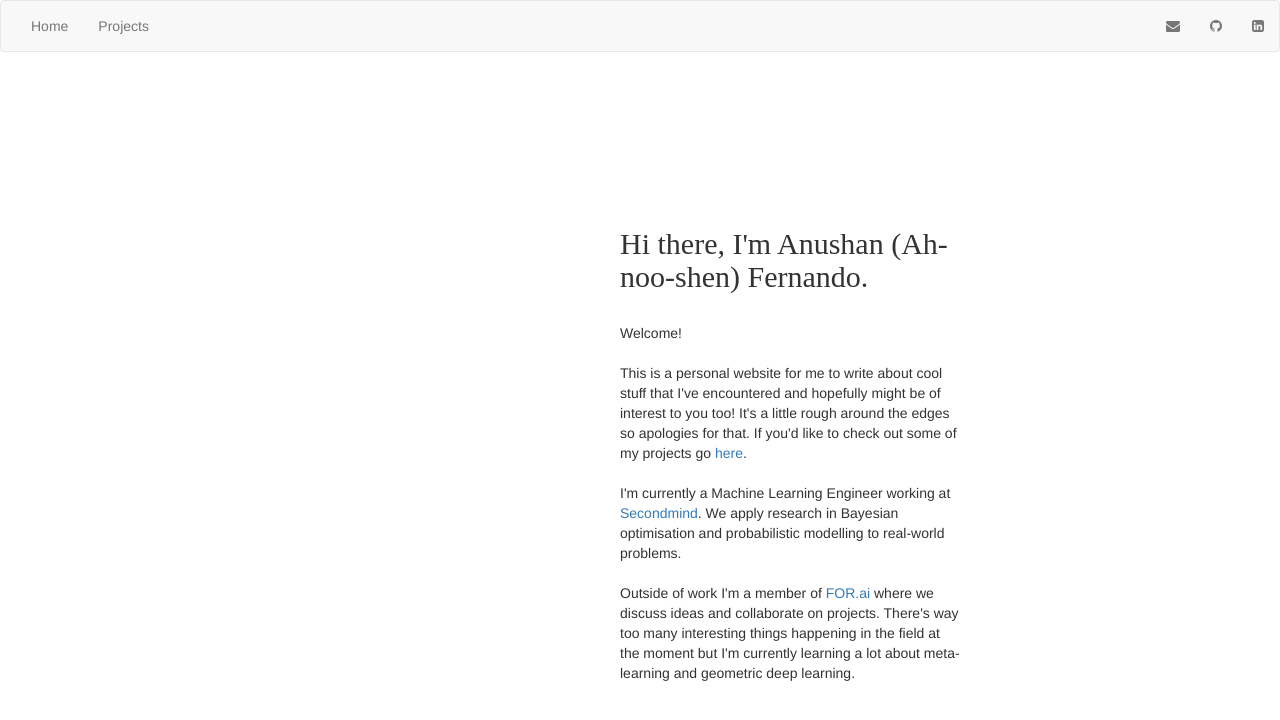
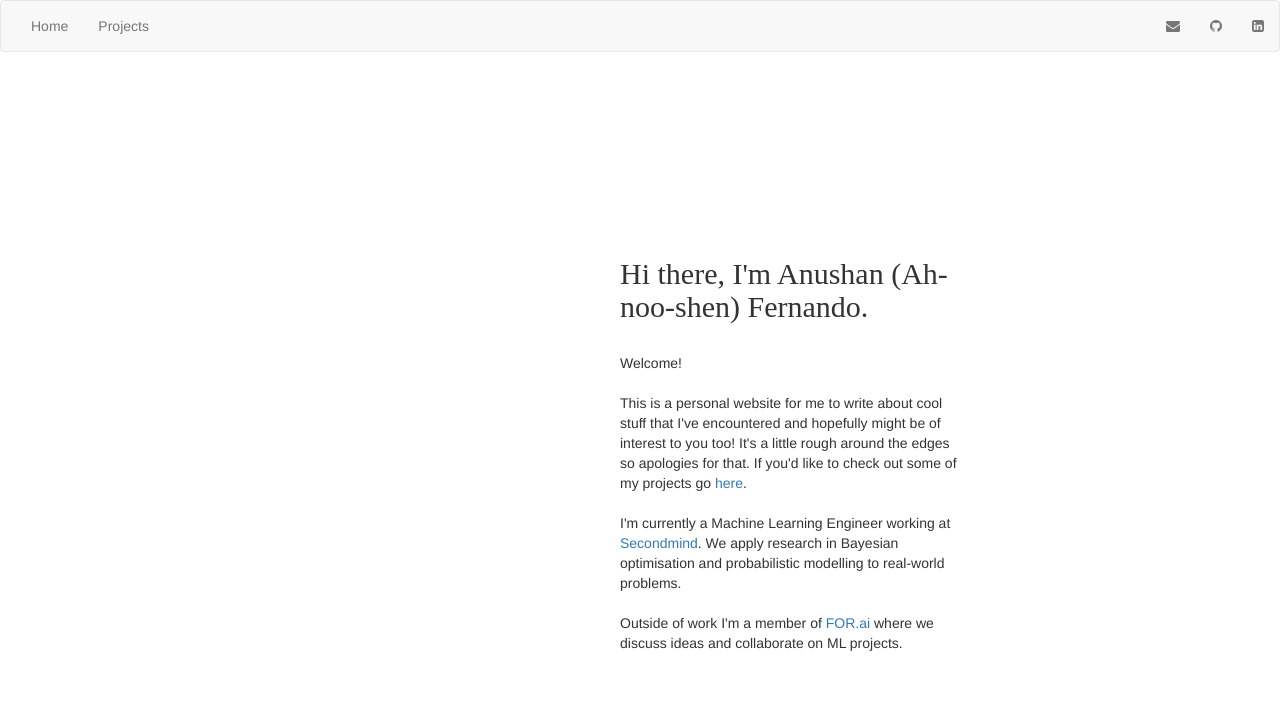
Before and after one commit to Nush395/Nush395.github.io, a Jekyll site: the page built from index.html, in a window 1280 px wide. Shown: the top 720 px of the page. Built offline with Jekyll 4.4.1, drawn with Linux system fonts in a browser that asks for light colours.

Commit message:
Tiny change.

```diff
--- a/index.html
+++ b/index.html
@@ -19,9 +19,8 @@ title: Anushan Fernando
 		probabilistic modelling to real-world problems.
 		<br>
 		<br>
-		Outside of work I'm a member of <a href="https://for.ai">FOR.ai</a> where we discuss ideas and collaborate on
-		projects. There's way too many interesting things happening in the field at the moment but I'm currently
-		learning a lot about meta-learning and geometric deep learning.
+		Outside of work I'm a member of <a href="https://for.ai">FOR.ai</a> where we discuss ideas and collaborate on ML
+		projects.
 
 
 	</p>
```
